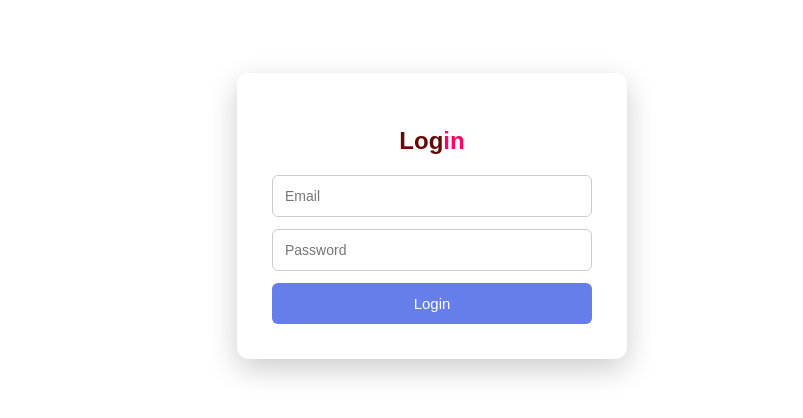
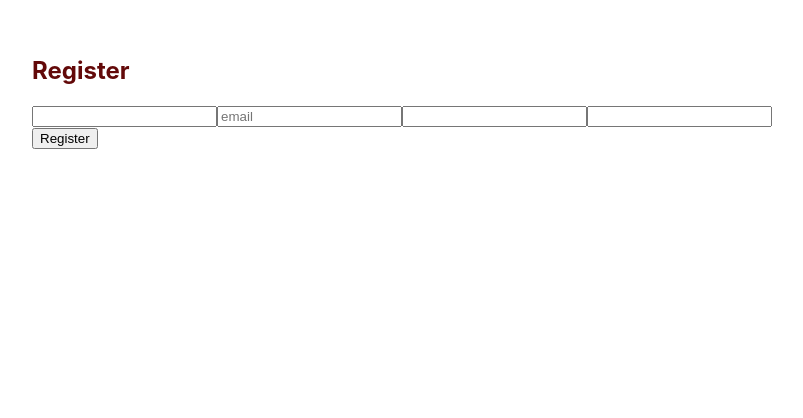
Before and after one commit to Nantha-Code/equipnet-india, a React (Vite) app: page / in a window 1280 px wide. Shown: the part 184-602 px from the top of the page, without its empty margins (208-1011 px from the left). Built offline with nearby package versions, Linux system fonts and the light colour scheme.

Commit message:
the register page was created using formik and yup

```diff
--- a/src/App.jsx
+++ b/src/App.jsx
@@ -2,17 +2,17 @@ import Home from "./pages/Home"
 import About from "./About";
 import NotFound from "./pages/NotFound";
 import LoginPage from "./pages/LoginPage";
-// import RegisterPage from "./pages/RegisterPage";
+import RegisterPage from "./pages/RegisterPage";
 
 function App() {
   return (
     <>
-    {/* <LoginPage/> */}
+
      {/* <Home/> */}
      {/* <About/> */}
      {/* <NotFound/> */}
-     <LoginPage/>
-     {/* <RegisterPage/> */}
+     {/* <LoginPage/> */}
+     <RegisterPage/>
     </>
   );
 }
--- a/src/pages/LoginPage.jsx
+++ b/src/pages/LoginPage.jsx
@@ -26,6 +26,7 @@ const LoginPage = () => {
   });
 
   return (
+    <>
     <div className="login-container">
       <form onSubmit={formik.handleSubmit} className="login-form">
 
@@ -65,6 +66,7 @@ const LoginPage = () => {
 
       </form>
     </div>
+    </>
   );
 };
 
--- /dev/null
+++ b/src/pages/RegisterPage.jsx
@@ -0,0 +1,80 @@
+import React from 'react'
+import { useFormik } from 'formik';
+import { object, string } from 'yup';
+
+const requirements = object({
+         name: string().required("please fill the name field").min(4,"consistant atleast  4 letter name").max(15),
+         email: string().required("please fill the email address").min(4,"minimum four characters required").max(15,"maximum characters reached"),
+         password: string().required("enter your password").min(8,"minimum 8 letters required").max(15,"maximum letters reached")
+
+
+})
+
+const RegisterPage = () =>{
+    const formik =useFormik({
+        initialValues:{
+            name: " ",
+            email: " ",
+            role: " ",
+            password: " "
+        },
+        validationSchema:requirements,
+        onSubmit:(data)=>console.log(data)
+    });
+  return (
+    <>
+    <form onSubmit={formik.handleSubmit}>
+
+    <h2>Register</h2>
+
+    <input
+     type="text"
+     placeholder='name'
+     className='name'
+     value={formik.values.name}
+     onChange={formik.handleChange}
+     onBlur={formik.handleBlur}
+     name='name'
+    />
+    {formik.touched.name&&formik.errors.name?formik.errors.name:null}
+
+    <input
+     type="email"
+     placeholder='email'
+     className='email'
+     value={formik.values.email}
+     onChange={formik.handleChange}
+     onBlur={formik.handleBlur}
+     name='email'
+    />
+    {formik.touched.email&&formik.errors.email?formik.errors.email:null}
+
+    <input
+     type="text"
+     placeholder='role'
+     className='role'
+     value={formik.values.role}
+     onChange={formik.handleChange}
+     onBlur={formik.handleBlur}
+     name='role'
+    />
+    {formik.touched.role&&formik.errors.role?formik.errors.role:null}
+
+    <input
+     type="text"
+     placeholder='password'
+     className='password'
+     value={formik.values.password}
+     onChange={formik.handleChange}
+     onBlur={formik.handleBlur}
+     name='password'
+    />
+
+    <button type='submit' className='register-btn'>Register</button>
+
+    </form>
+    </>
+  );
+}
+
+export default RegisterPage;
```
